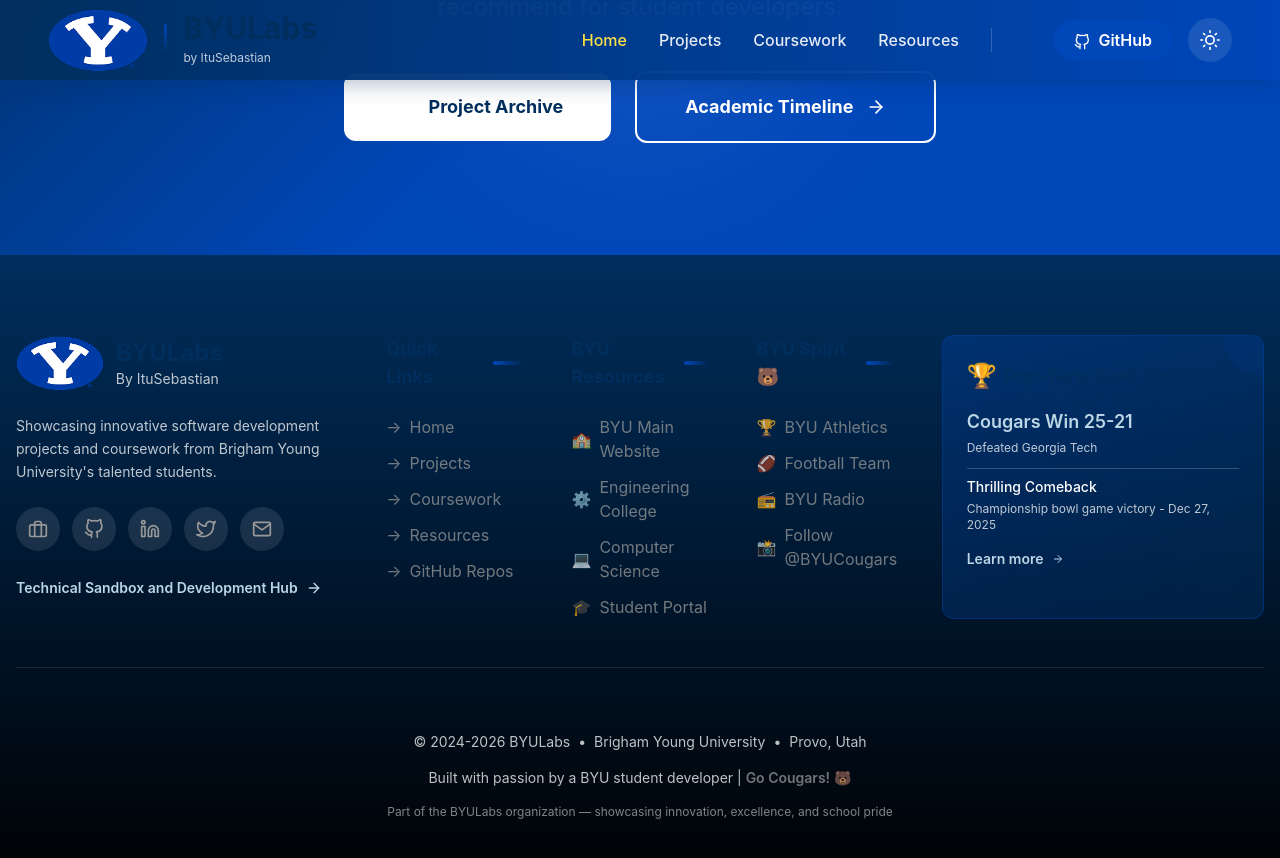
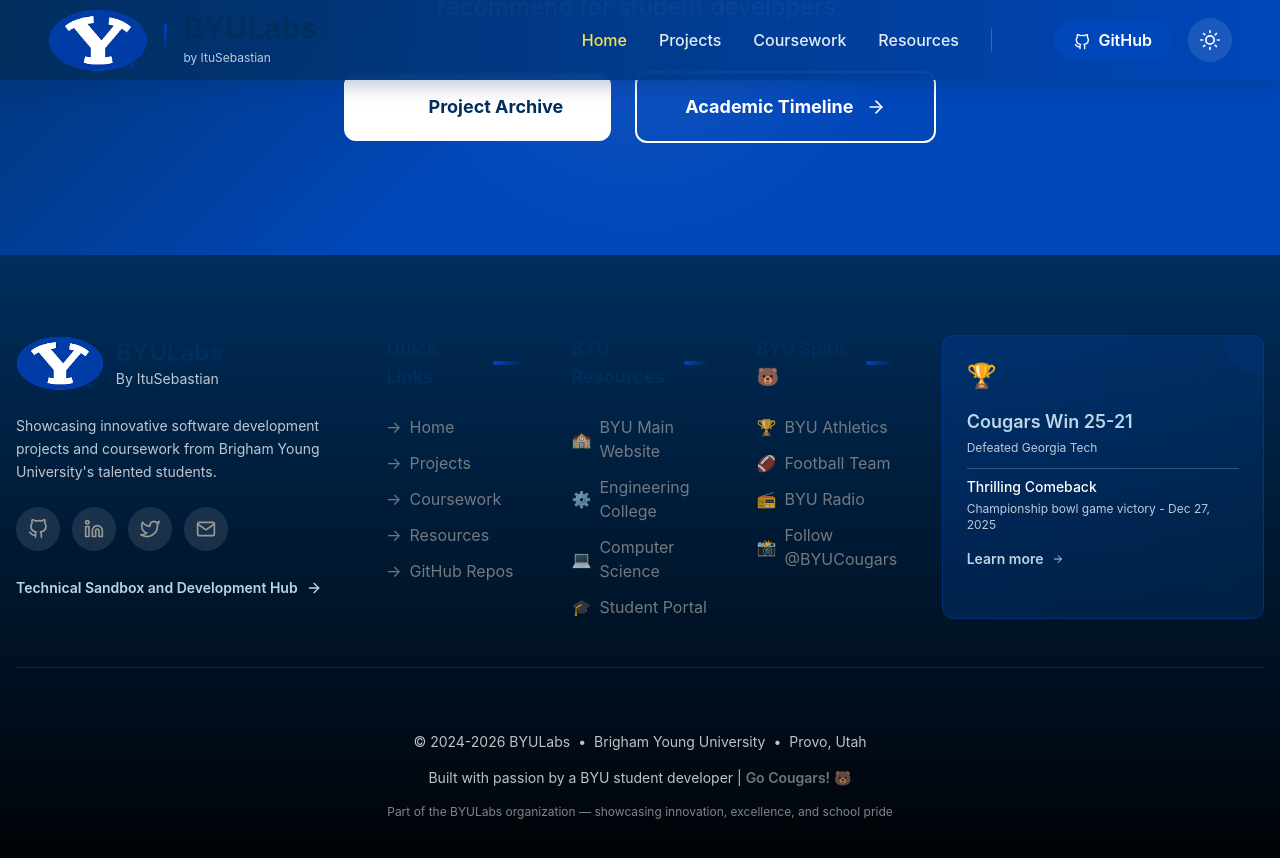
Before and after one commit to BYULabs/byulabs.github.io, a Jekyll site: the page built from index.html, in a window 1280 px wide and 900 px high, scrolled down 3988 px. Shown: the top 858 px of the window. Built offline with Jekyll 4.4.1, drawn with Linux system fonts in a browser that asks for light colours.

Commit message:
Remove outdated link to personal portfolio from footer and retain GitHub link for project visibility.

```diff
--- a/_includes/footer.html
+++ b/_includes/footer.html
@@ -16,9 +16,6 @@
                     Showcasing innovative software development projects and coursework from Brigham Young University's talented students.
                 </p>
                 <div class="flex space-x-3 mb-6">
-                    <a href="https://labs.itusebastian.com" target="_blank" class="bg-white/10 hover:bg-byu-royal p-3 rounded-full transition-all transform hover:scale-110" title="Link Hub">
-                        <i data-feather="briefcase" class="w-5 h-5"></i>
-                    </a>
                     <a href="https://github.com/BYULabs" target="_blank" class="bg-white/10 hover:bg-byu-royal p-3 rounded-full transition-all transform hover:scale-110" title="GitHub">
                         <i data-feather="github" class="w-5 h-5"></i>
                     </a>
```
